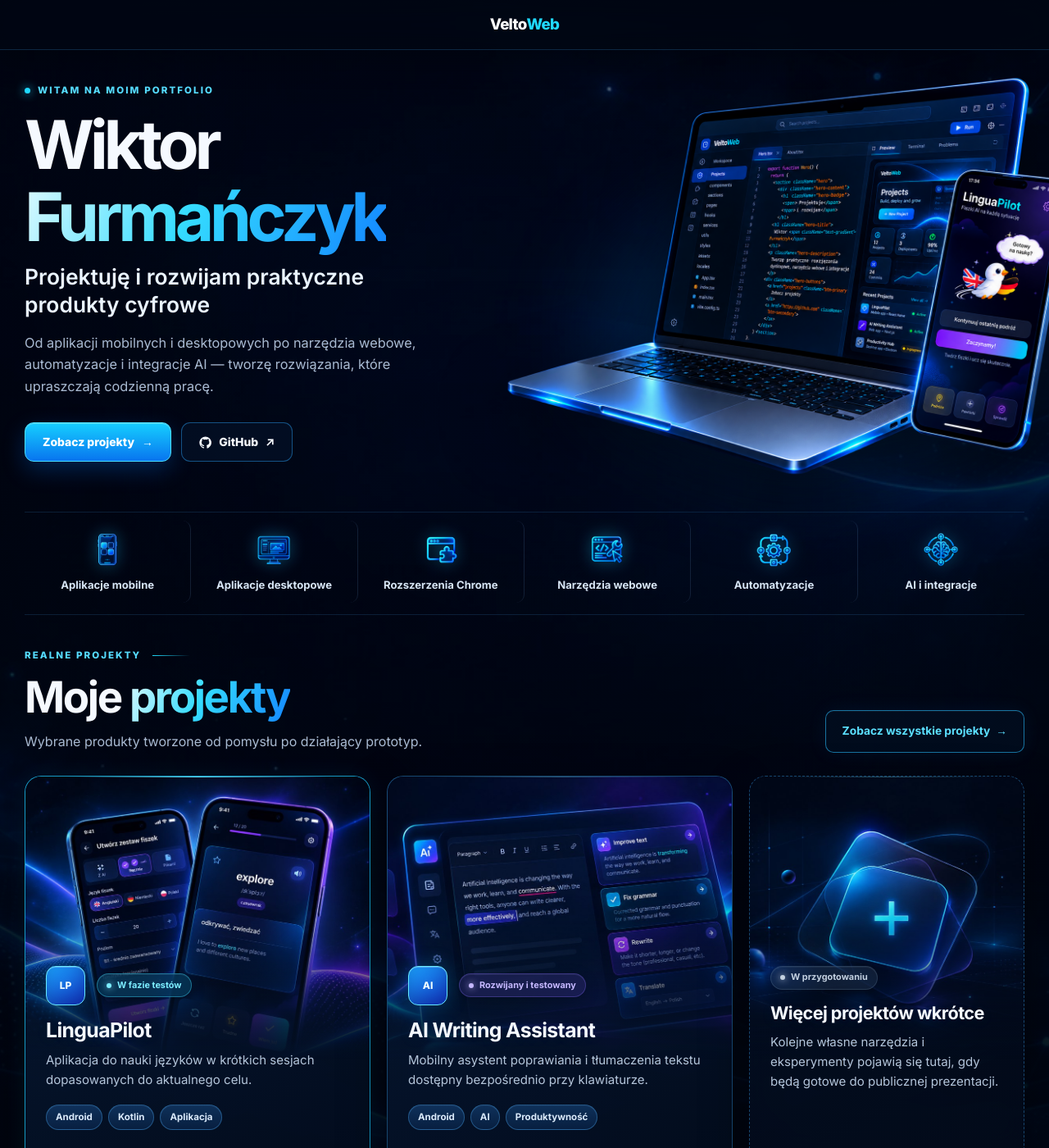
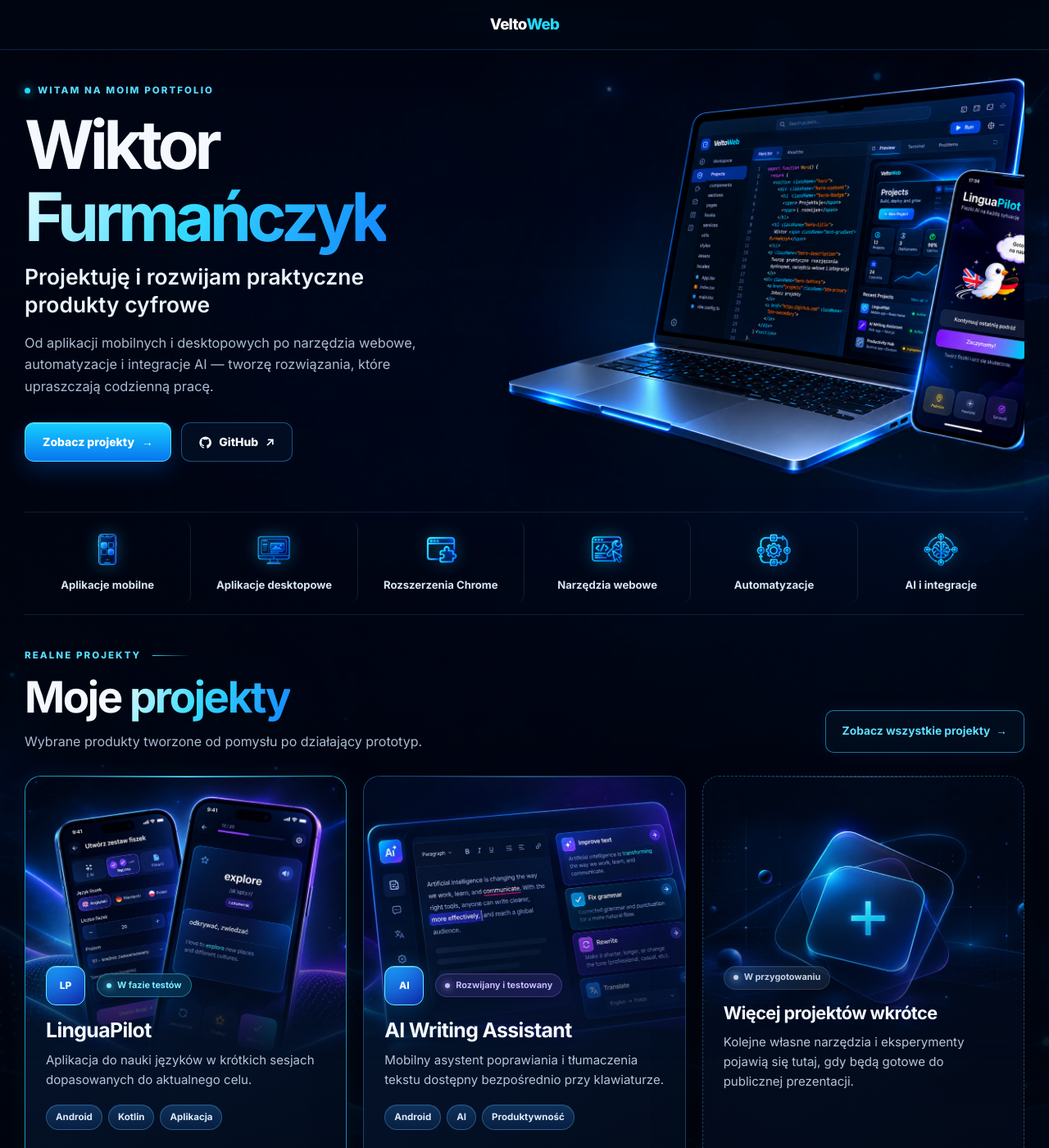
Before and after one commit to wiktor-furmanczyk/wiktor-furmanczyk.github.io, a Jekyll site: the page built from index.md, in a window 1280 px wide and 1400 px high. Shown: the whole window at 82% size. Built offline with Jekyll 4.4.1, drawn with Linux system fonts in a browser that asks for light colours.

Commit message:
fix: refine responsive layout and external links

```diff
--- a/assets/css/style.scss
+++ b/assets/css/style.scss
@@ -29,6 +29,8 @@ body {
   min-width: 320px;
   min-height: 100vh;
   margin: 0;
+  overflow-x: hidden;
+  overflow-x: clip;
   color: var(--text);
   background: var(--bg-deep);
   font-family: Inter, "Segoe UI", sans-serif;
@@ -89,7 +91,7 @@ h3 { margin: 0; font-size: 1.06rem; letter-spacing: -0.025em; }
 .hero-copy { position: relative; z-index: 3; max-width: 610px; }
 .hero-lead { margin: 10px 0 16px; color: #eaf4ff; font-size: clamp(1.25rem, 2.2vw, 1.65rem); font-weight: 600; line-height: 1.3; }
 .hero-description { max-width: 590px; margin: 0; color: var(--muted); font-size: 1.02rem; }
-.hero-art { position: relative; display: flex; min-height: 470px; align-items: center; justify-content: center; margin: 0; isolation: isolate; }
+.hero-art { position: relative; display: flex; min-height: 470px; align-items: center; justify-content: center; overflow: hidden; overflow: clip; margin: 0; isolation: isolate; }
 .hero-art::before { position: absolute; z-index: -1; width: 88%; height: 62%; right: -4%; bottom: 5%; content: ""; background: rgba(0, 137, 255, .2); filter: blur(58px); border-radius: 50%; }
 .hero-art img { width: min(760px, 112%); max-width: none; height: auto; filter: drop-shadow(0 32px 42px rgba(0,0,0,.55)); transform: translateX(3%); }
 
@@ -108,7 +110,7 @@ h3 { margin: 0; font-size: 1.06rem; letter-spacing: -0.025em; }
 .projects-section .section-heading h2 { font-size: clamp(2.2rem, 4.2vw, 3.3rem); }
 .projects-section .text-link { min-height: 52px; padding-inline: 20px; background: rgba(4,20,43,.46); border-color: rgba(42,190,255,.58); box-shadow: inset 0 1px rgba(255,255,255,.04), 0 0 24px rgba(0,139,255,.08); font-size: .86rem; transition: color .22s ease, background .22s ease, border-color .22s ease, box-shadow .22s ease, transform .22s ease; }
 .projects-section .text-link:hover { color: #e9fbff; background: rgba(8,38,72,.72); border-color: rgba(85,224,255,.86); box-shadow: inset 0 1px rgba(255,255,255,.08), 0 0 30px rgba(0,174,255,.17); transform: translateY(-2px); }
-.project-grid { display: grid; grid-template-columns: minmax(0, 1.08fr) minmax(0, 1.08fr) minmax(0, .86fr); gap: 20px; }
+.project-grid { display: grid; grid-template-columns: repeat(3, minmax(0, 1fr)); gap: 20px; }
 .project-card { position: relative; display: flex; min-height: 560px; overflow: hidden; flex-direction: column; background: radial-gradient(circle at 50% 15%, rgba(9,67,126,.2), transparent 42%), linear-gradient(155deg, rgba(7,28,59,.92), rgba(2,10,25,.97)); border: 1px solid rgba(52,150,221,.42); border-radius: 20px; box-shadow: 0 24px 58px rgba(0,0,0,.38), inset 0 1px rgba(255,255,255,.045), inset 0 -1px rgba(39,139,210,.08); backdrop-filter: blur(14px); isolation: isolate; transition: transform .3s cubic-bezier(.2,.7,.2,1), border-color .3s ease, box-shadow .3s ease; }
 .project-card::before { position: absolute; z-index: 4; height: 1px; inset: 0 12% auto; content: ""; background: linear-gradient(90deg, transparent, rgba(115,226,255,.48), transparent); opacity: .72; pointer-events: none; }
 .project-card-featured { border-color: rgba(30,207,255,.72); box-shadow: 0 22px 58px rgba(0,0,0,.36), 0 0 30px rgba(0,169,255,.09), inset 0 1px rgba(255,255,255,.05); }
@@ -140,13 +142,13 @@ h3 { margin: 0; font-size: 1.06rem; letter-spacing: -0.025em; }
 .blog-copy { position: relative; z-index: 2; width: 100%; max-width: 540px; justify-self: end; }
 .blog-copy .section-kicker { display: flex; align-items: center; gap: 14px; }
 .blog-copy .section-kicker::before { width: 32px; height: 1px; content: ""; background: linear-gradient(90deg, var(--cyan), rgba(32,217,255,.12)); }
-.blog-copy h2 { max-width: 610px; margin-top: 25px; font-size: clamp(2.65rem, 5vw, 4.5rem); line-height: .99; letter-spacing: -.055em; }
+.blog-copy h2 { max-width: 610px; margin-top: 25px; font-size: clamp(2.65rem, 5vw, 4rem); line-height: .99; letter-spacing: -.055em; }
 .blog-copy > p:not(.section-kicker) { max-width: 590px; margin: 25px 0 0; color: #b7c8dc; font-size: clamp(1rem, 1.7vw, 1.18rem); line-height: 1.72; }
 .blog-topics { display: flex; flex-wrap: wrap; gap: 12px; margin-top: 28px; }
 .blog-topics > span { display: inline-flex; min-height: 50px; align-items: center; gap: 10px; padding: 0 18px; color: #e2f3ff; background: linear-gradient(180deg, rgba(15,56,105,.72), rgba(5,24,54,.74)); border: 1px solid rgba(67,167,239,.58); border-radius: 999px; box-shadow: inset 0 1px rgba(255,255,255,.07), 0 10px 26px rgba(0,0,0,.16); font-size: .82rem; font-weight: 750; }
 .blog-topics svg { width: 20px; height: 20px; fill: none; stroke: #39dbff; stroke-linecap: round; stroke-linejoin: round; stroke-width: 1.8; filter: drop-shadow(0 0 7px rgba(34,209,255,.42)); }
 .blog-cta { min-width: 330px; margin-top: 32px; }
-.blog-art { position: relative; display: block; width: min(760px, 112%); max-width: none; height: auto; aspect-ratio: 4 / 3; justify-self: center; text-decoration: none; filter: drop-shadow(0 34px 44px rgba(0,0,0,.52)); transition: filter .35s ease, transform .45s cubic-bezier(.2,.7,.2,1); }
+.blog-art { position: relative; display: block; width: 100%; max-width: 760px; height: auto; aspect-ratio: 4 / 3; justify-self: center; overflow: hidden; overflow: clip; text-decoration: none; filter: drop-shadow(0 34px 44px rgba(0,0,0,.52)); transition: filter .35s ease, transform .45s cubic-bezier(.2,.7,.2,1); }
 .blog-art::before { position: absolute; z-index: -1; width: 74%; height: 66%; inset: 18% 7% auto auto; content: ""; background: rgba(0,135,255,.24); border-radius: 50%; filter: blur(55px); opacity: .62; }
 .blog-art img { display: block; width: 100%; height: 100%; aspect-ratio: 4 / 3; object-fit: contain; object-position: center; }
 .blog-art:hover { filter: drop-shadow(0 38px 52px rgba(0,0,0,.56)) drop-shadow(0 0 22px rgba(0,169,255,.12)); transform: translateY(-4px) scale(1.012); }
@@ -241,11 +243,11 @@ h3 { margin: 0; font-size: 1.06rem; letter-spacing: -0.025em; }
   body { font-size: 16px; }.site-background > div { inset: -4%; }.background-art { opacity: .74; background-position: 50% center; transform: scale(1.08); }
   h1, .product-copy h1 { font-size: clamp(2.75rem, 13.8vw, 4rem); }.eyebrow { font-size: .65rem; letter-spacing: .13em; }
   .button-row { display: grid; grid-template-columns: 1fr; }.button { width: 100%; }
-  .hero { padding-top: 62px; }.hero-art { min-height: 300px; margin-top: 6px; }.hero-art img { width: 116%; transform: translateX(2%); }
+  .hero { padding-top: 62px; }.hero-art { min-height: 300px; margin-top: 6px; }.hero-art img { width: min(560px, 108%); transform: none; }
   .expertise-strip { grid-template-columns: 1fr 1fr; padding: 6px 0 10px; }.expertise-strip div { min-height: 88px; border-bottom: 1px solid var(--border-soft); }.expertise-strip div:nth-child(odd) { border-right: 1px solid var(--border-soft); }.expertise-strip div:nth-child(even) { border-right: 0; }.expertise-strip div:nth-last-child(-n+2) { border-bottom: 0; }
   .expertise-strip img { width: 44px; height: 44px; }
   .projects-section { padding-block: 34px 54px; }.project-card-visual, .upcoming-visual { height: 300px; flex-basis: 300px; }.project-card-upcoming { min-height: 0; padding: 0; }.project-card-body, .project-card-upcoming .project-card-body { margin-top: -114px; padding: 0 20px 20px; }.project-card-body > p { font-size: .94rem; }
-  .blog-section { gap: 26px; padding-block: 42px; }.blog-art { width: 108%; max-width: none; margin-left: -4%; }.blog-copy h2 { margin-top: 18px; font-size: clamp(2.45rem, 12vw, 3.4rem); }.blog-copy > p:not(.section-kicker) { margin-top: 20px; font-size: .97rem; }.blog-topics { gap: 8px; margin-top: 22px; }.blog-topics > span { min-height: 43px; padding-inline: 13px; font-size: .72rem; }.blog-topics svg { width: 17px; height: 17px; }.blog-cta { width: 100%; min-width: 0; margin-top: 25px; }
+  .blog-section { gap: 26px; padding-block: 42px; }.blog-art { width: 100%; max-width: 100%; margin-left: 0; }.blog-copy h2 { margin-top: 18px; font-size: clamp(2.45rem, 12vw, 3.4rem); }.blog-copy > p:not(.section-kicker) { margin-top: 20px; font-size: .97rem; }.blog-topics { gap: 8px; margin-top: 22px; }.blog-topics > span { min-height: 43px; padding-inline: 13px; font-size: .72rem; }.blog-topics svg { width: 17px; height: 17px; }.blog-cta { width: 100%; min-width: 0; margin-top: 25px; }
   .product-title-row { align-items: flex-start; }.product-title-row .product-icon { flex-basis: 42px; height: 42px; }.product-lead { font-size: 1.2rem; }.product-description { font-size: .96rem; }
   .phones-showcase { gap: 5px; margin-top: 30px; padding-inline: 0; }.phone { max-width: 112px; padding: 3px; border-width: 3px; border-radius: 19px; }.phone img { border-radius: 13px; }.phone-center { transform: translateY(-12px); }.phone-left { transform: rotate(-2deg); }.phone-right { transform: rotate(2deg); }
   .project-facts { grid-template-columns: 1fr; gap: 9px; margin-bottom: 50px; }.project-facts article { padding: 20px; }.problem-grid { gap: 12px; }.content-panel { padding: 23px 20px; }
--- a/index.md
+++ b/index.md
@@ -16,7 +16,7 @@ image_alt: Logo VeltoWeb na granatowym, neonowym tle
     <p class="hero-description">Od aplikacji mobilnych i desktopowych po narzędzia webowe, automatyzacje i integracje AI — tworzę rozwiązania, które upraszczają codzienną pracę.</p>
     <div class="button-row">
       <a class="button button-primary" href="{{ '/projects/' | relative_url }}">Zobacz projekty <span aria-hidden="true">→</span></a>
-      <a class="button button-secondary" href="https://github.com/wiktor-furmanczyk" rel="noopener noreferrer">
+      <a class="button button-secondary" href="https://github.com/wiktor-furmanczyk" target="_blank" rel="noopener noreferrer">
         <svg aria-hidden="true" viewBox="0 0 24 24"><path d="M12 .7A11.5 11.5 0 0 0 8.36 23.1c.58.1.79-.25.79-.56v-2.23c-3.22.7-3.9-1.37-3.9-1.37-.52-1.34-1.28-1.7-1.28-1.7-1.05-.72.08-.7.08-.7 1.16.08 1.77 1.19 1.77 1.19 1.03 1.77 2.7 1.26 3.36.96.1-.75.4-1.26.73-1.55-2.57-.29-5.27-1.28-5.27-5.69 0-1.26.45-2.28 1.19-3.09-.12-.29-.52-1.46.11-3.05 0 0 .97-.31 3.16 1.18A10.98 10.98 0 0 1 12 6.1c.98 0 1.95.13 2.87.39 2.19-1.49 3.16-1.18 3.16-1.18.63 1.59.23 2.76.11 3.05.74.81 1.19 1.83 1.19 3.09 0 4.42-2.71 5.39-5.29 5.68.42.36.79 1.06.79 2.14v3.27c0 .31.21.67.8.56A11.5 11.5 0 0 0 12 .7Z"/></svg>
         GitHub <span aria-hidden="true">↗</span>
       </a>
@@ -82,14 +82,14 @@ image_alt: Logo VeltoWeb na granatowym, neonowym tle
         <span class="status-badge status-muted">W przygotowaniu</span>
         <h3>Więcej projektów wkrótce</h3>
         <p>Kolejne własne narzędzia i eksperymenty pojawią się tutaj, gdy będą gotowe do publicznej prezentacji.</p>
-        <a class="card-link" href="https://github.com/wiktor-furmanczyk" rel="noopener noreferrer">Obserwuj na GitHubie <span aria-hidden="true">↗</span></a>
+        <a class="card-link" href="https://github.com/wiktor-furmanczyk" target="_blank" rel="noopener noreferrer">Obserwuj na GitHubie <span aria-hidden="true">↗</span></a>
       </div>
     </article>
   </div>
 </section>
 
 <section id="blog" class="blog-section section-shell" aria-labelledby="blog-title">
-  <a class="blog-art" href="https://www.facebook.com/VeltoWeb" rel="noopener noreferrer" aria-label="Odwiedź blog VeltoWeb na Facebooku">
+  <a class="blog-art" href="https://www.facebook.com/VeltoWeb" target="_blank" rel="noopener noreferrer" aria-label="Odwiedź blog VeltoWeb na Facebooku (otwiera się w nowej karcie)">
     <img src="{{ '/assets/images/veltoweb-blog-showcase.png' | relative_url }}" alt="Wizualizacja bloga VeltoWeb z wpisami o LinguaPilot, automatyzacji z AI i rozwoju portfolio" loading="lazy" width="1448" height="1086">
   </a>
 
@@ -102,6 +102,6 @@ image_alt: Logo VeltoWeb na granatowym, neonowym tle
       <span><svg aria-hidden="true" viewBox="0 0 24 24"><path d="M9 18h6m-5 3h4M8.5 14.5a7 7 0 1 1 7 0c-.9.6-1.5 1.4-1.5 2.5h-4c0-1.1-.6-1.9-1.5-2.5Z"/></svg>Projekty</span>
       <span><svg aria-hidden="true" viewBox="0 0 24 24"><path d="M12 8a4 4 0 1 0 0 8 4 4 0 0 0 0-8Zm0-5v2m0 14v2M3 12h2m14 0h2M5.6 5.6 7 7m10 10 1.4 1.4M18.4 5.6 17 7M7 17l-1.4 1.4"/></svg>Kulisy pracy</span>
     </div>
-    <a class="button button-primary blog-cta" href="https://www.facebook.com/VeltoWeb" rel="noopener noreferrer">Odwiedź VeltoWeb na Facebooku <span aria-hidden="true">↗</span></a>
+    <a class="button button-primary blog-cta" href="https://www.facebook.com/VeltoWeb" target="_blank" rel="noopener noreferrer">Odwiedź VeltoWeb na Facebooku <span aria-hidden="true">↗</span></a>
   </div>
 </section>
```
Also changed, not shown: projects/writing-assistant-android/index.md (+1 -1 lines).
